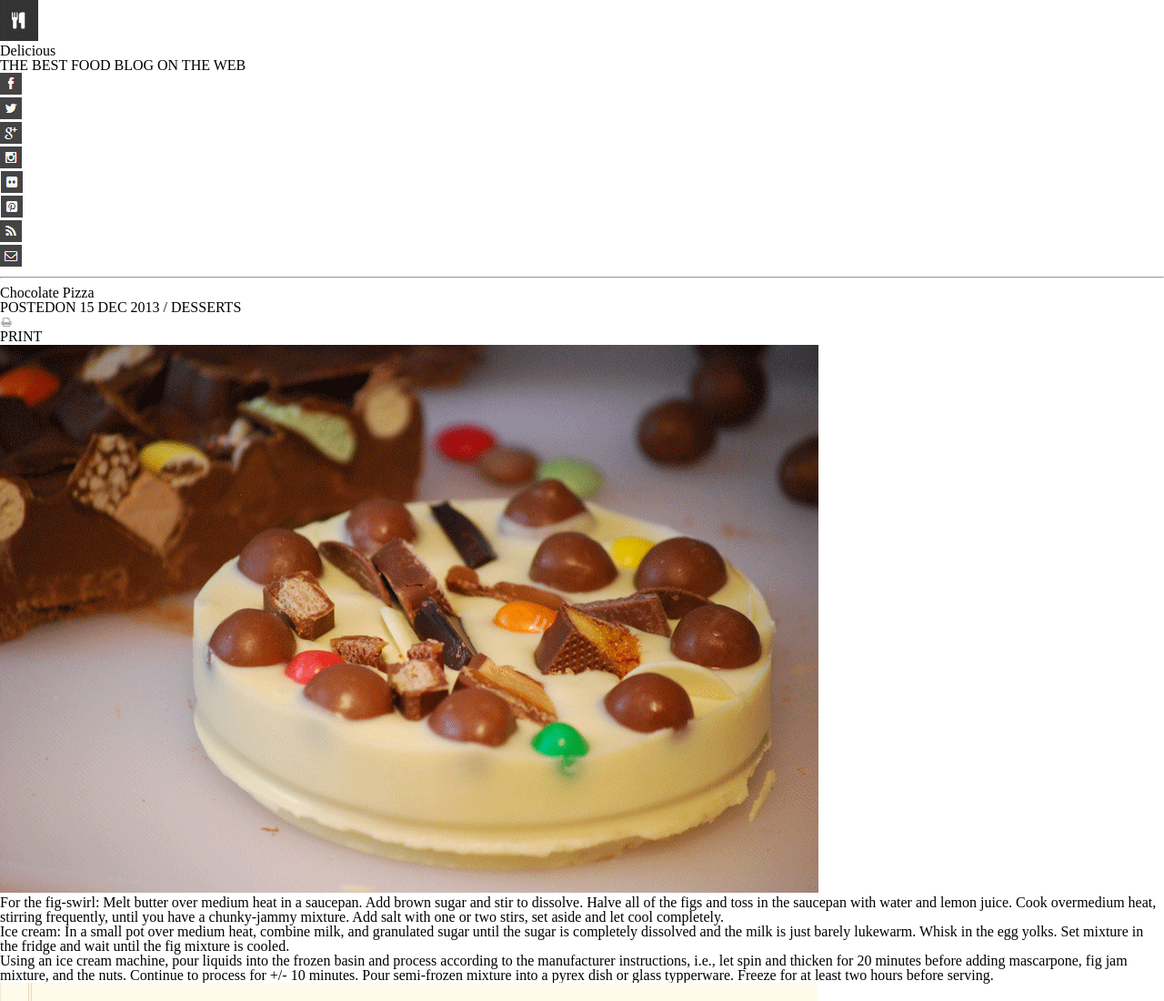
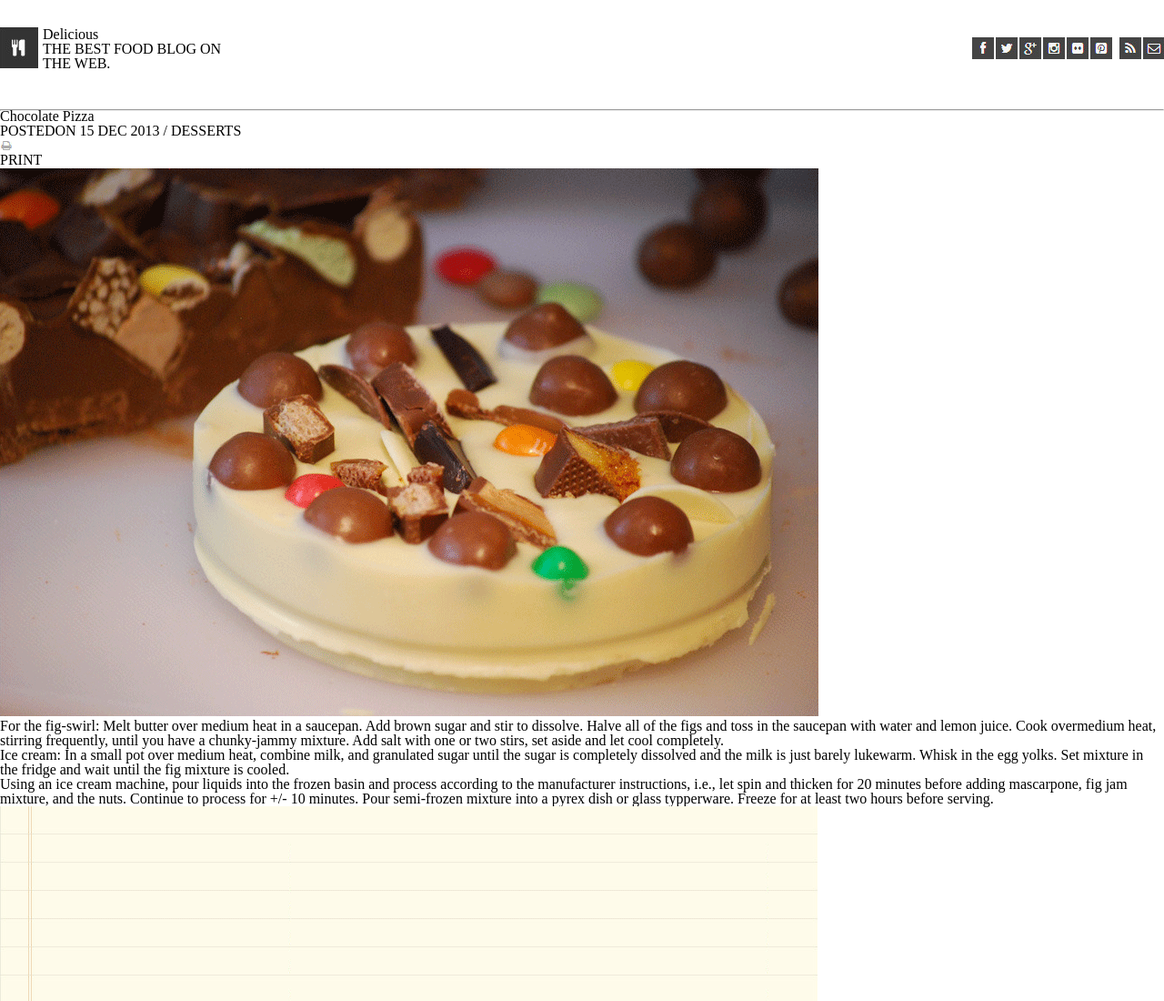
Before and after one commit to alexlhanson/ChocolatePizza, a plain HTML site: page index.html in a window 1280 px wide. Shown: the top 1100 px of the page at 91% size. Drawn offline with Linux system fonts and the light colour scheme.

Commit message:
add header sections and header icon alignment

```diff
--- a/index.html
+++ b/index.html
@@ -16,7 +16,7 @@
     <section>
       <img src="./Images/logo.png" alt="logo image">
       <h2>Delicious</h2>
-      <p>THE BEST FOOD BLOG ON THE WEB</p>
+      <p>THE BEST FOOD BLOG ON THE WEB.</p>
     </section>
     <section>
       <ul>
--- a/style.css
+++ b/style.css
@@ -0,0 +1,36 @@
+header {
+  height: 120px;
+}
+
+header section:first-of-type {
+  float: left;
+  margin: 30px 0;
+}
+
+header section:first-of-type img {
+  float: left;
+  margin-right: 5px;
+}
+
+header section:last-of-type {
+  float: right;
+  line-height: 120px;
+}
+
+header li {
+  display: inline-block;
+  margin: -1px;
+}
+
+header li:nth-child(5) {
+  margin: -2px;
+}
+
+header li:nth-child(7) {
+  margin-left: 5px;
+}
+
+
+header hr {
+  clear: both;
+}
```
